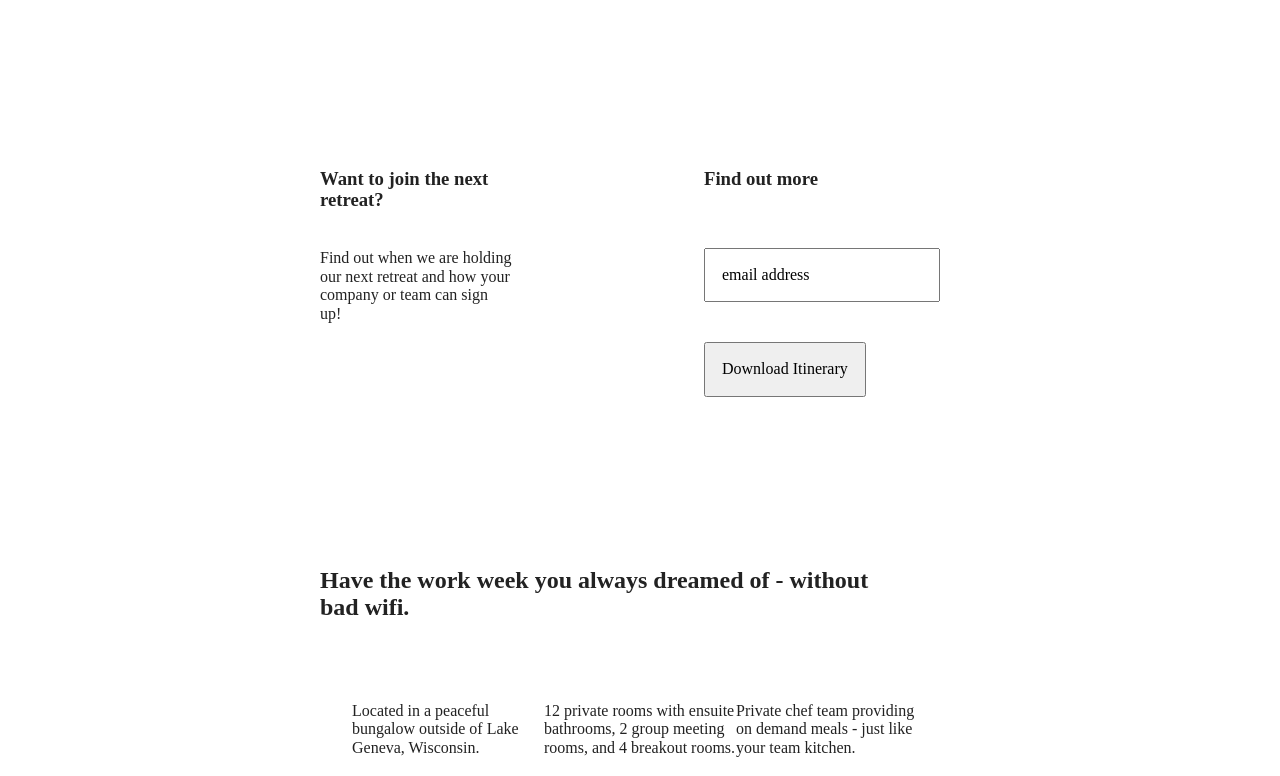
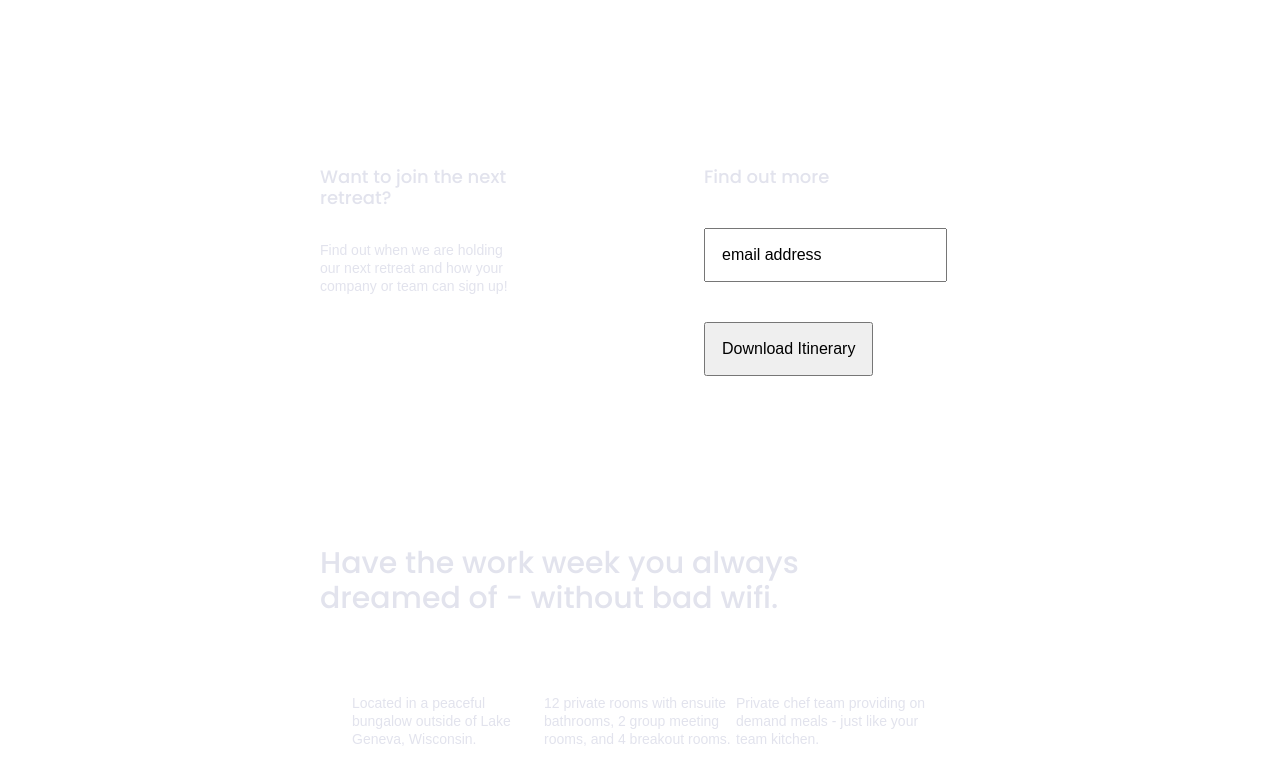
Before and after one commit to atgorman1/unplugged, a website built with Parcel: page index.html in a window 1280 px wide. Shown: the part 323-1099 px from the top of the page. Built offline with nearby package versions, Linux system fonts and the light colour scheme.

Commit message:
Added global styles for css and added google fonts to all html pages

```diff
--- a/css/main.css
+++ b/css/main.css
@@ -86,6 +86,61 @@ textarea {
 /* ==========================================================================
    Author's custom styles
    ========================================================================== */
+/* --------------------- General  Styles ------------------- */
+html {
+  font-size: 16px;
+}
+
+body {
+  font-family: "open-sans", sans-serif;
+  font-size: 1em;
+  color: #e2e3ed;
+  text-align: left;
+}
+
+ul,
+ol {
+  list-style: none;
+}
+
+a {
+  color: #e2e3ed;
+  text-decoration: none;
+}
+
+h2 {
+  font-family: "poppins", sans-serif;
+  font-size: 1.875em;
+  font-weight: 500;
+}
+
+h3,
+h4 {
+  font-family: "poppins", sans-serif;
+  font-size: 1.125em;
+  font-weight: 500;
+  margin: 0;
+}
+
+p {
+  font-size: 0.875em;
+  line-height: 1.285em;
+}
+
+img {
+}
+
+figure {
+}
+
+address {
+  font-style: normal;
+}
+
+.content-wrapper {
+  margin: 50px 0;
+  width: 90%;
+}
 /* --------------------- Mobile Styles ------------------- */
 /* ----- Base Header - Footer Styles ----- */
 header,
@@ -95,10 +150,6 @@ footer {
   align-items: center;
   flex-flow: row wrap;
   width: 100%;
-}
-.content-wrapper {
-  margin: 50px 0;
-  width: 90%;
 }
 /* ----- Base Header Styles ----- */
 header {
--- a/index.html
+++ b/index.html
@@ -1,5 +1,6 @@
 <!DOCTYPE html>
 <html class="no-js" lang="">
+
   <head>
     <meta charset="utf-8" />
     <title>Unplugged Retreat</title>
@@ -17,7 +18,8 @@
 
     <link rel="stylesheet" href="css/normalize.css" />
     <link rel="stylesheet" href="css/main.css" />
-
+    !-- Google Fonts --!
+    <link href="https://fonts.googleapis.com/css?family=Open+Sans:400,700|Poppins:500,700" rel="stylesheet">
     <meta name="theme-color" content="#fafafa" />
   </head>
 
@@ -32,8 +34,8 @@
         <div class="header-divider"></div>
         <nav>
           <ul>
-            <li><a href="../faq/index.html">FAQ</a></li>
-            <li><a href="../about/index.html">ABOUT</a></li>
+            <li><a href="faq/index.html">FAQ</a></li>
+            <li><a href="about/index.html">ABOUT</a></li>
           </ul>
         </nav>
       </section>
```
Also changed, not shown: about/index.html (+2 -1 lines), faq/index.html (+5 -0 lines).
